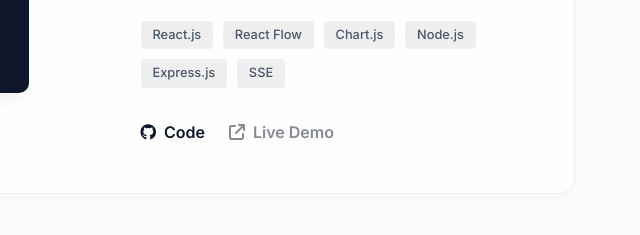
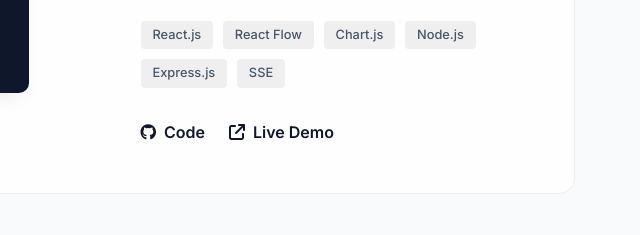
Before and after one commit to 404chandan/Portfolio, a plain HTML site: page index.html in a window 1280 px wide. Shown: the part 4345-4580 px from the top of the page, 633-1273 px from the left. Drawn offline with Linux system fonts and the light colour scheme; no server answers.

Commit message:
feat: enable live demo link for ScaleCheck project

```diff
--- a/index.html
+++ b/index.html
@@ -328,7 +328,7 @@
                     </div>
                     <div class="featured-links">
                         <a href="https://github.com/404chandan/ScaleCheck" target="_blank" aria-label="GitHub Repository"><i class="fa-brands fa-github"></i> Code</a>
-                        <a href="#" class="disabled-link" aria-label="Live Demo"><i class="fa-solid fa-arrow-up-right-from-square"></i> Live Demo</a>
+                        <a href="https://scale-check-delta.vercel.app/" target="_blank" aria-label="Live Demo"><i class="fa-solid fa-arrow-up-right-from-square"></i> Live Demo</a>
                     </div>
                 </div>
             </div>
```
